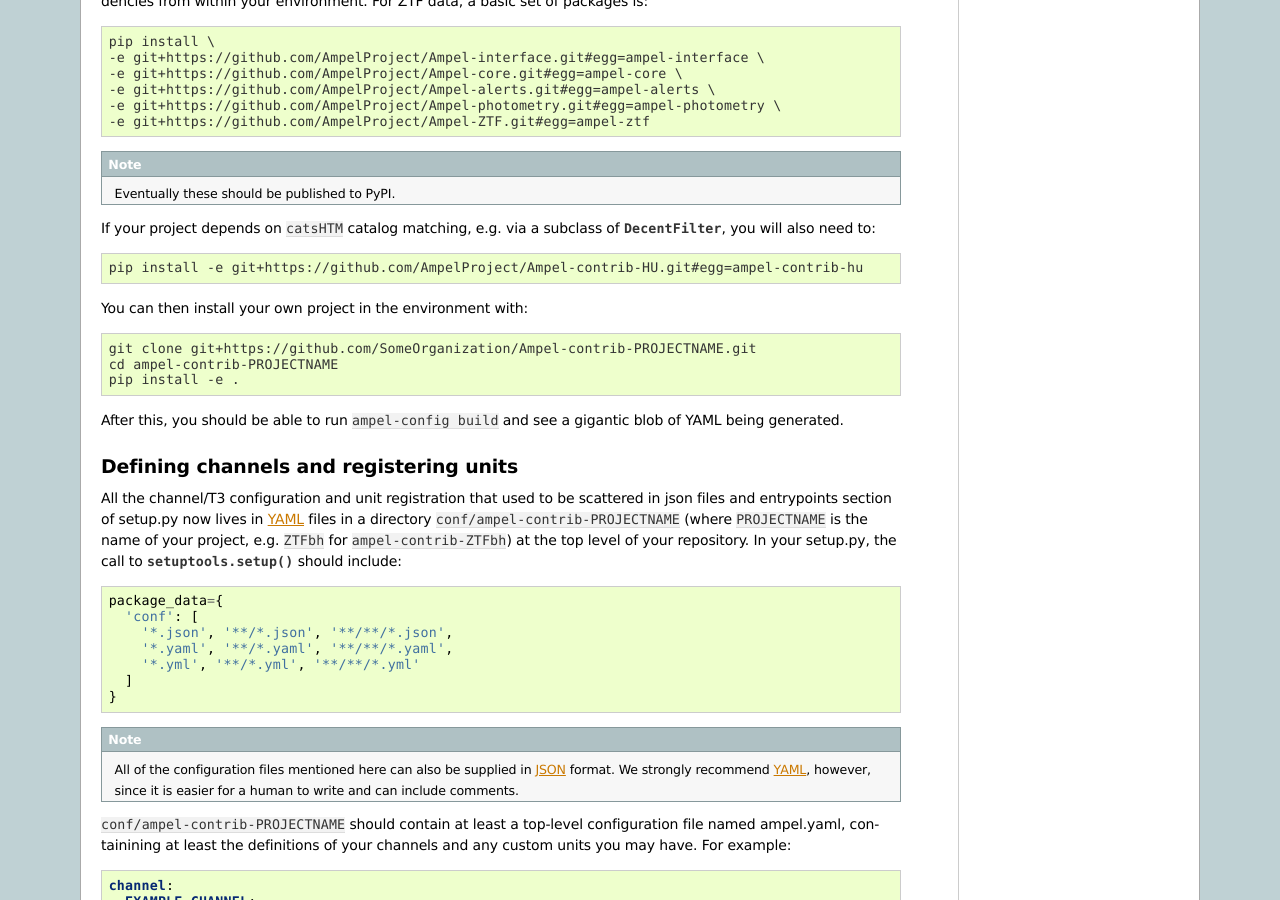
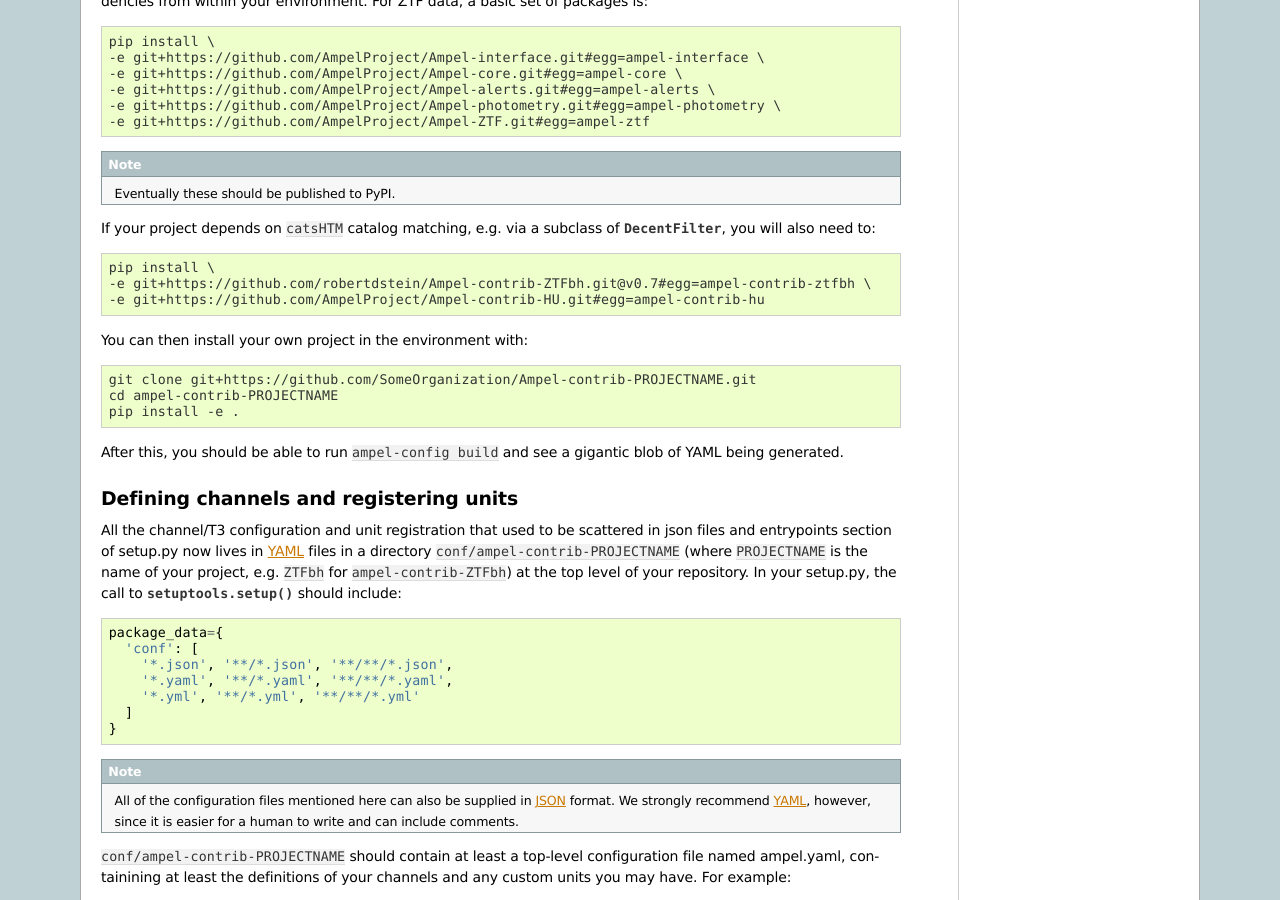
Before and after one commit to AmpelProject/Ampel-core, a Sphinx documentation site: the page built from docs/sphinx/legacy.rst, in a window 1280 px wide and 900 px high, scrolled down 475 px. Built offline with Sphinx 7.4.7, drawn with Linux system fonts in a browser that asks for light colours.

Commit message:
docs/legacy: contrib-hu depends on contrib-ztfbh

```diff
--- a/docs/sphinx/legacy.rst
+++ b/docs/sphinx/legacy.rst
@@ -46,7 +46,9 @@
 
 .. code-block:: shell-session
 
-  pip install -e git+https://github.com/AmpelProject/Ampel-contrib-HU.git#egg=ampel-contrib-hu
+  pip install \
+  -e git+https://github.com/robertdstein/Ampel-contrib-ZTFbh.git@v0.7#egg=ampel-contrib-ztfbh \
+  -e git+https://github.com/AmpelProject/Ampel-contrib-HU.git#egg=ampel-contrib-hu
 
 You can then install your own project in the environment with:
 
```
